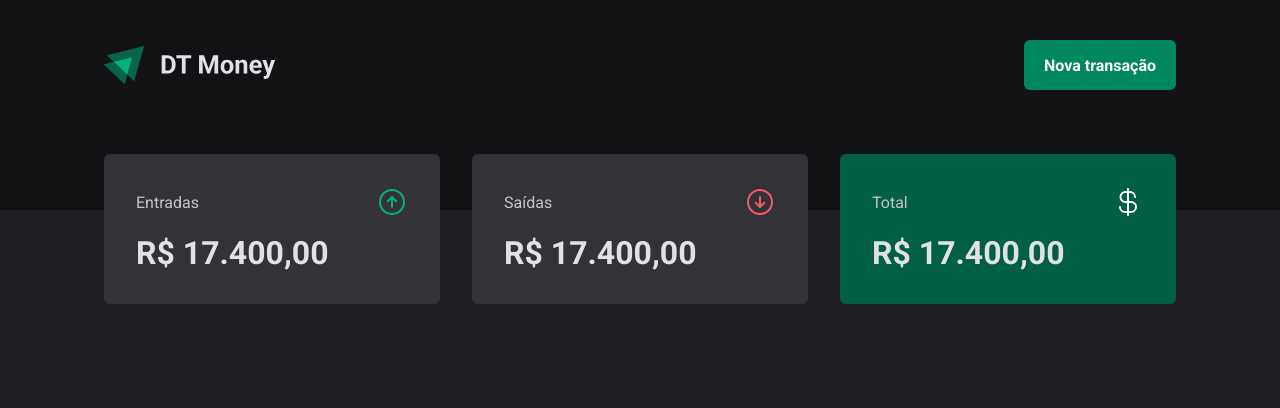
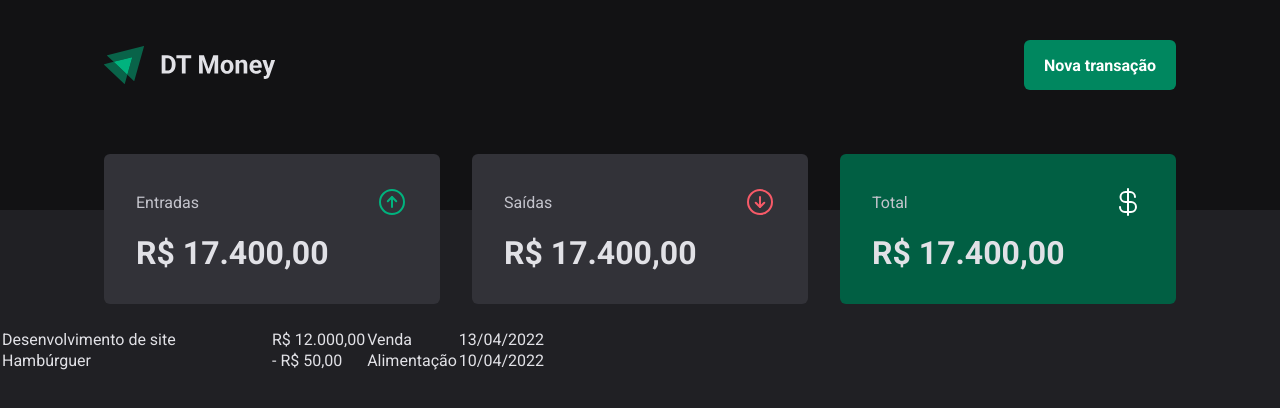
Before and after one commit to CarolMaiaP/ignite-dt-money, a React (Vite) app: page / in a window 1280 px wide. Shown: the top 408 px of the page. Built offline with nearby package versions, Linux system fonts and the light colour scheme.

Commit message:
build: transaction table added

```diff
--- a/src/pages/Transactions/index.tsx
+++ b/src/pages/Transactions/index.tsx
@@ -1,11 +1,31 @@
 import { Header } from "../../components/Header";
 import { Summary } from "../../components/Summary";
+import { TransactionContainer } from "./styles";
 
 export function Transactions(){
   return(
     <div>
       <Header/>
       <Summary/>
+
+      <div>
+        <table>
+          <tbody>
+            <tr>
+              <td width="50%">Desenvolvimento de site</td>
+              <td>R$ 12.000,00</td>
+              <td>Venda</td>
+              <td>13/04/2022</td>
+            </tr>
+            <tr>
+              <td width="50%">Hambúrguer</td>
+              <td>- R$ 50,00</td>
+              <td>Alimentação</td>
+              <td>10/04/2022</td>
+            </tr>
+          </tbody>
+        </table>
+      </div>
     </div>
   )
 }
```
